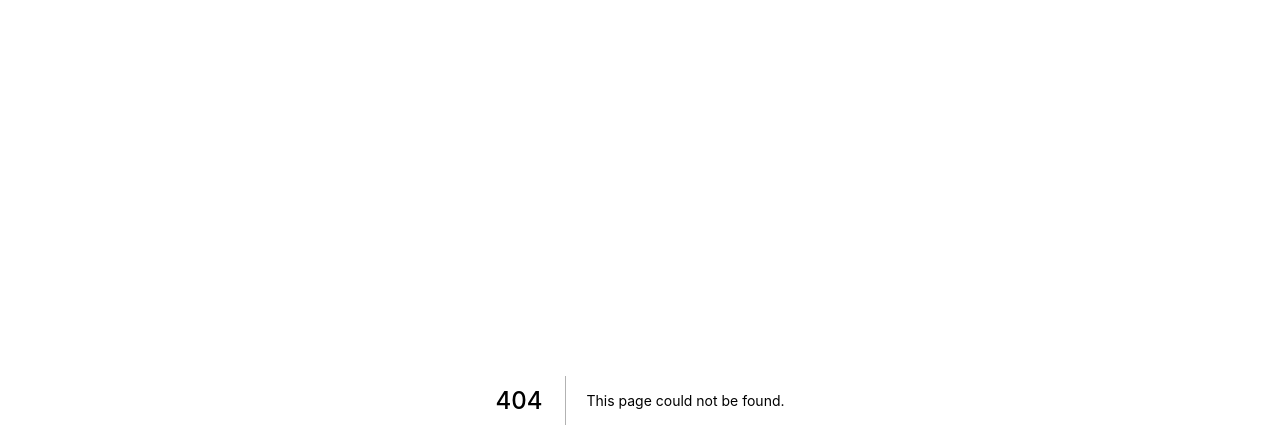
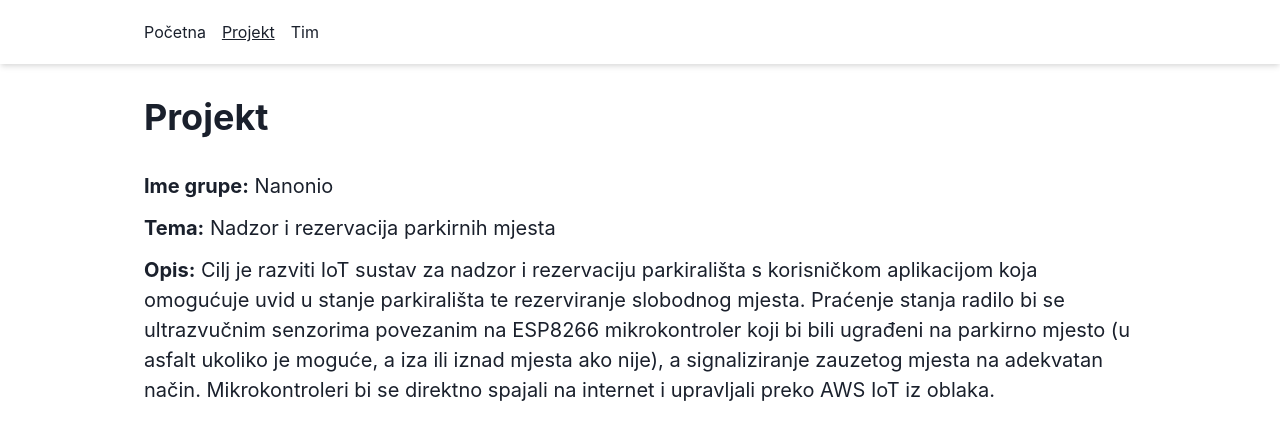
Before and after one commit to PajserDivizija/Car-Park-IoT-Solution, a Next.js app: page /projekt in a window 1280 px wide. Before the commit this address had no page. Shown: the top 448 px of the page. Built offline with nearby package versions, Linux system fonts and the light colour scheme; no server answers.

Commit message:
Add about page

```diff
--- a/components/header.tsx
+++ b/components/header.tsx
@@ -1,16 +1,20 @@
-import { Center, Container, Flex, Link } from '@chakra-ui/layout';
+import { Center, Container, Flex } from '@chakra-ui/layout';
 import NextLink from 'next/link';
+import NavLink from './navlink';
 
-function Header({ user, loading }) {
+function Header() {
   return (
     <Center as='header' boxShadow='md' h={16}>
       <Container maxW='container.lg'>
         <Flex as='nav' gap={4}>
-          <NextLink href='/'>
-            <Link>Početna</Link>
+          <NextLink href='/' passHref>
+            <NavLink>Početna</NavLink>
           </NextLink>
-          <NextLink href='/tim'>
-            <Link>Tim</Link>
+          <NextLink href='/projekt' passHref>
+            <NavLink>Projekt</NavLink>
+          </NextLink>
+          <NextLink href='/tim' passHref>
+            <NavLink>Tim</NavLink>
           </NextLink>
         </Flex>
       </Container>
--- /dev/null
+++ b/components/navlink.tsx
@@ -0,0 +1,18 @@
+import { Link, LinkProps } from '@chakra-ui/layout';
+import { useRouter } from 'next/router';
+
+function NavLink(props: LinkProps) {
+  const router = useRouter();
+
+  console.log({ router, props });
+
+  return (
+    <Link
+      aria-current={router.pathname === props.href ? 'page' : undefined}
+      _activeLink={{ textDecoration: 'underline' }}
+      {...props}
+    />
+  );
+}
+
+export default NavLink;
--- /dev/null
+++ b/pages/projekt.tsx
@@ -0,0 +1,32 @@
+import { Heading, Text, VStack } from '@chakra-ui/layout';
+import Layout from '../components/layout';
+import { useFetchUser } from '../lib/user';
+
+function About() {
+  const { user, loading } = useFetchUser();
+
+  return (
+    <Layout user={user} loading={loading}>
+      <Heading my={8}>Projekt</Heading>
+
+      <VStack align='flex-start' spacing={3}>
+        <Text fontSize='xl'>
+          <strong>Ime grupe:</strong> Nanonio
+        </Text>
+        <Text fontSize='xl'>
+          <strong>Tema:</strong> Nadzor i rezervacija parkirnih mjesta
+        </Text>
+        <Text fontSize='xl'>
+          <strong>Opis:</strong> Cilj je razviti IoT sustav za nadzor i rezervaciju parkirališta s
+          korisničkom aplikacijom koja omogućuje uvid u stanje parkirališta te rezerviranje
+          slobodnog mjesta. Praćenje stanja radilo bi se ultrazvučnim senzorima povezanim na ESP8266
+          mikrokontroler koji bi bili ugrađeni na parkirno mjesto (u asfalt ukoliko je moguće, a iza
+          ili iznad mjesta ako nije), a signaliziranje zauzetog mjesta na adekvatan način.
+          Mikrokontroleri bi se direktno spajali na internet i upravljali preko AWS IoT iz oblaka.
+        </Text>
+      </VStack>
+    </Layout>
+  );
+}
+
+export default About;
```
Also changed, not shown: pages/about.tsx (deleted, +0 -19 lines).
